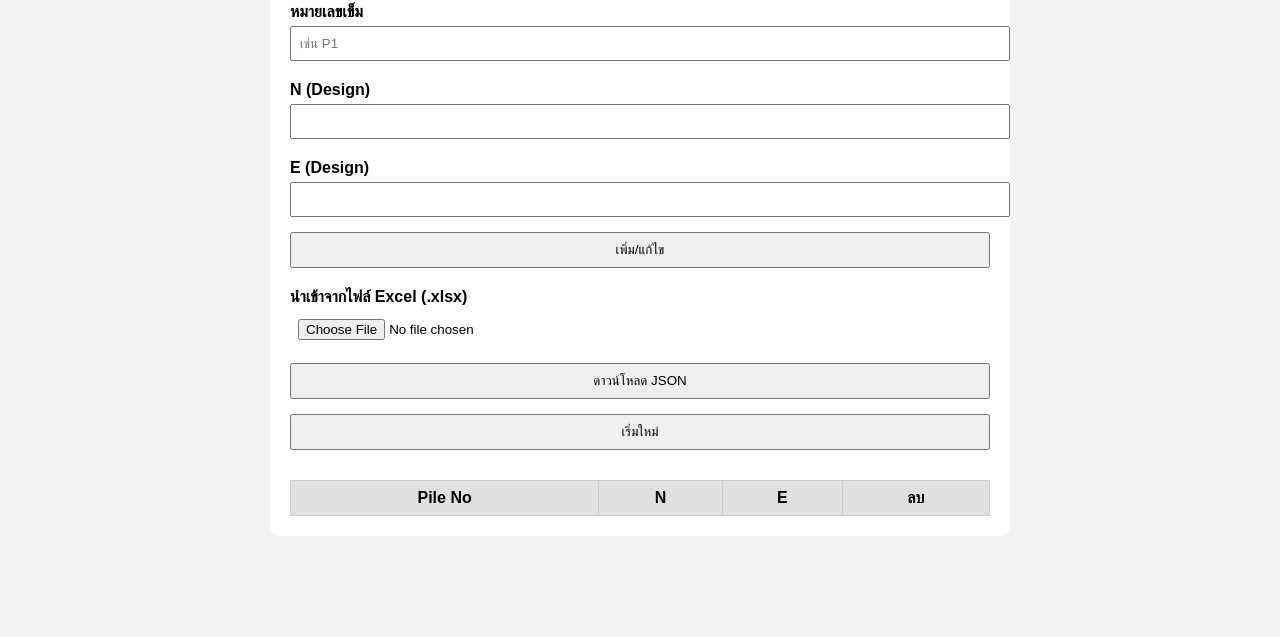
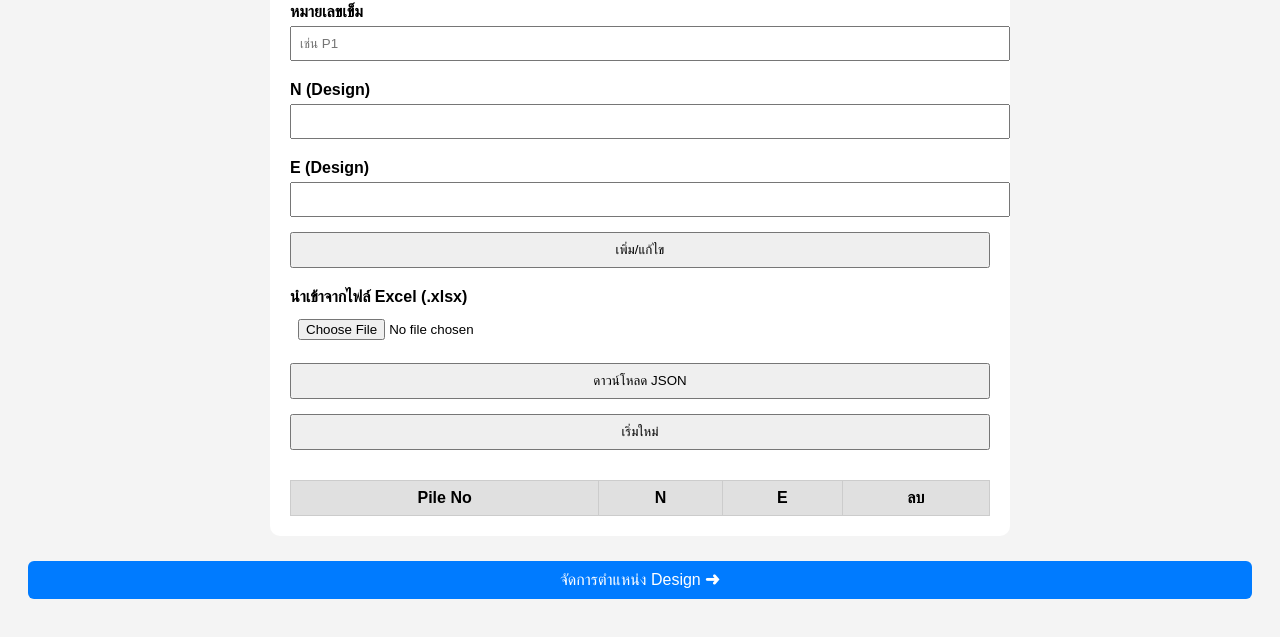
Before and after one commit to Natthawutsud/pile-deviation, a plain HTML site: page index.html in a window 1280 px wide. Shown: the part 113-750 px from the top of the page. Drawn offline with Linux system fonts and the light colour scheme.

Commit message:
Update index.html

```diff
--- a/index.html
+++ b/index.html
@@ -133,6 +133,12 @@
     reader.readAsArrayBuffer(file);
   }
 </script>
-
 </body>
 </html>
+<div style="text-align: center; margin-top: 20px;">
+    <a href="design-editor.html">
+        <button style="padding: 10px 20px; font-size: 16px; background: #007bff; color: white; border: none; border-radius: 6px; cursor: pointer;">
+            จัดการตำแหน่ง Design ➜
+        </button>
+    </a>
+</div>
```
